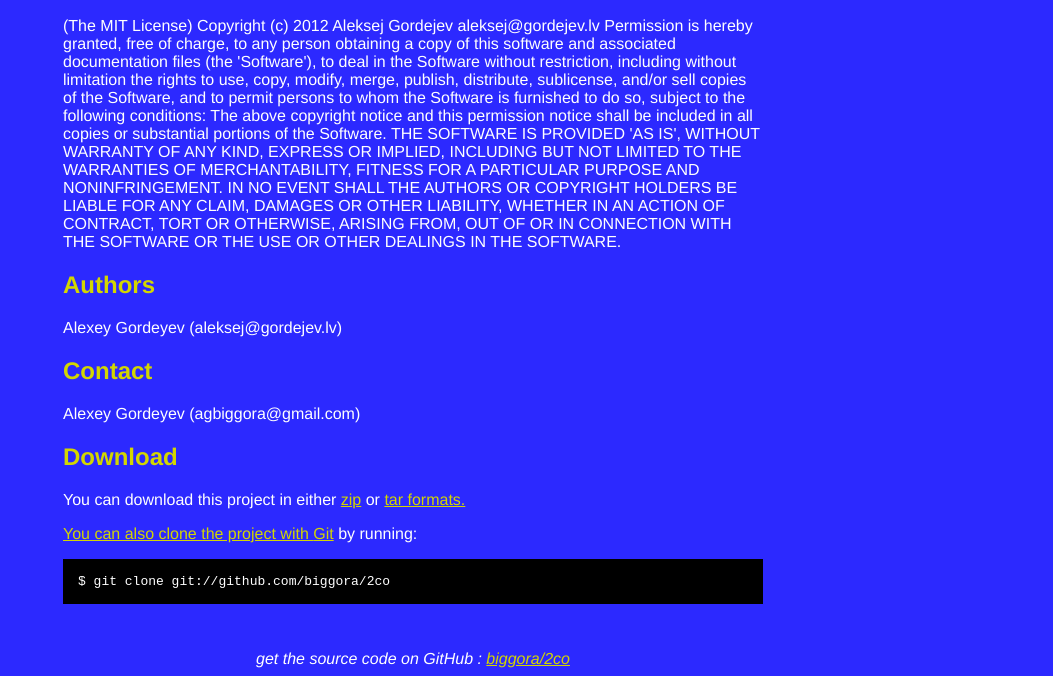
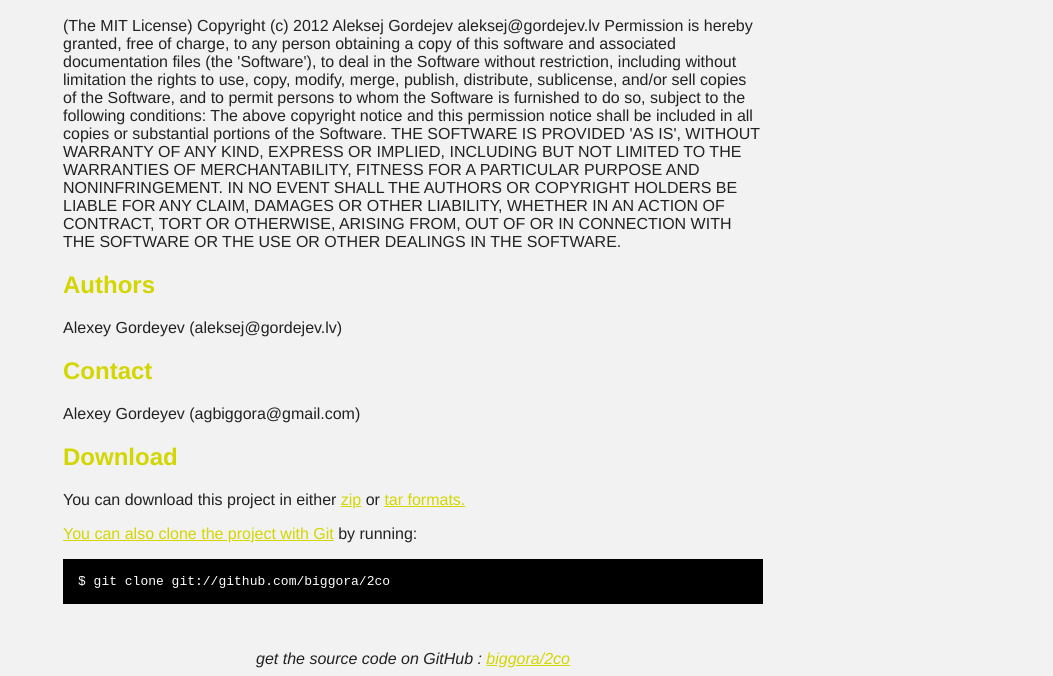
Before and after one commit to biggora/2co, a plain HTML site: page index.html in a window 1280 px wide. Shown: the part 347-1023 px from the top of the page, without its empty margins (227-1280 px from the left). Drawn offline with Linux system fonts and the light colour scheme.

Commit message:
Update index.html

```diff
--- a/index.html
+++ b/index.html
@@ -8,9 +8,9 @@
   <style type="text/css">
     body {
       margin-top: 1.0em;
-      background-color: #2c29ff;
+      background-color: #F2F2F2;
       font-family: Helvetica, Arial, FreeSans, san-serif;
-      color: #ffffff;
+      color: #222222;
     }
     #container {
       margin: 0 auto;
```
